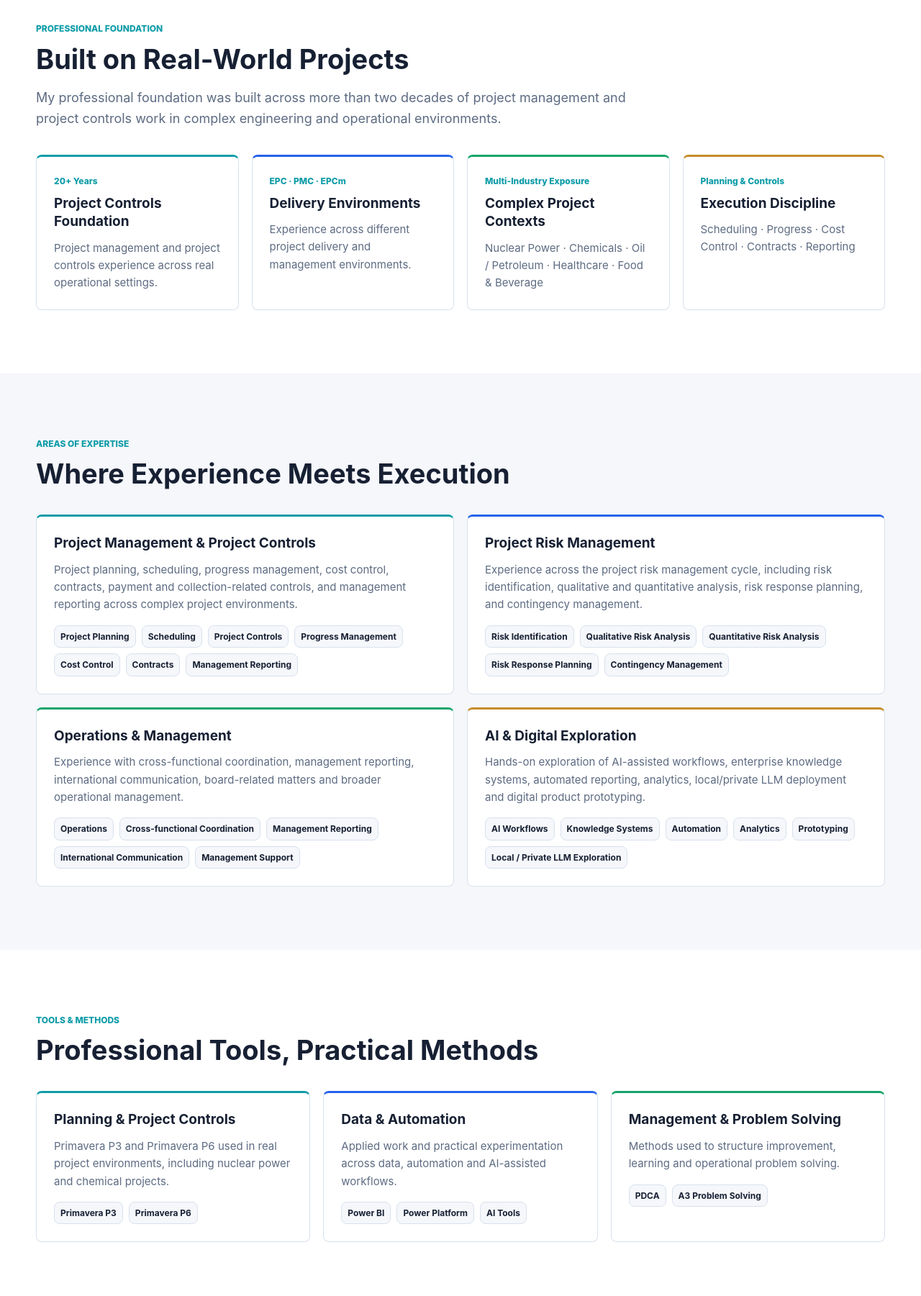
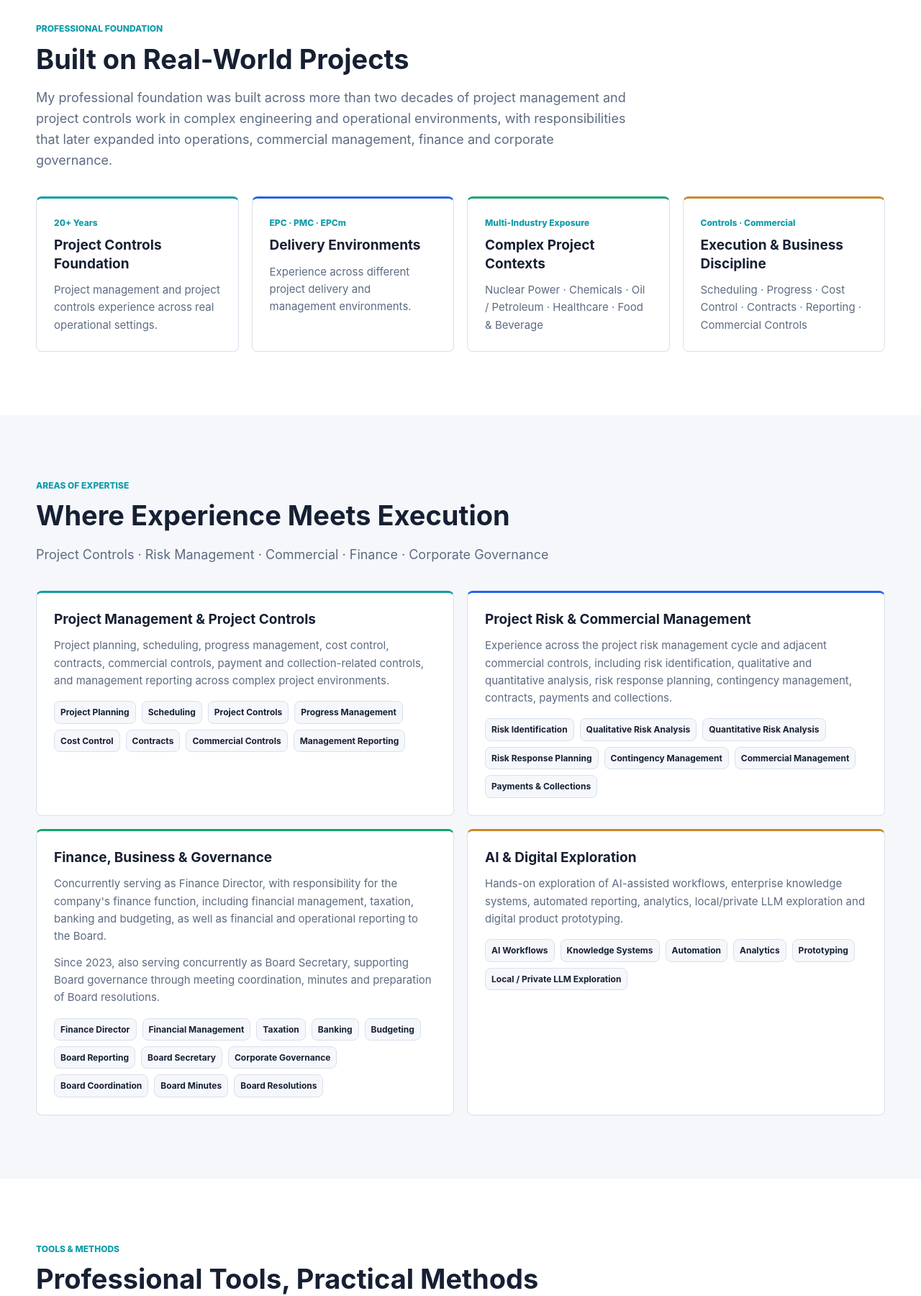
Before and after one commit to jackyshenfenghua/fenghuashen.com, a website: page index.html in a window 1280 px wide. Shown: the part 800-2601 px from the top of the page at 72% size. Drawn offline with Linux system fonts and the light colour scheme.

Commit message:
feat: enrich professional profile with finance and governance

```diff
--- a/index.html
+++ b/index.html
@@ -112,7 +112,7 @@
           <div class="section-heading">
             <p class="eyebrow">PROFESSIONAL FOUNDATION</p>
             <h2 id="experience-title">Built on Real-World Projects</h2>
-            <p>My professional foundation was built across more than two decades of project management and project controls work in complex engineering and operational environments.</p>
+            <p>My professional foundation was built across more than two decades of project management and project controls work in complex engineering and operational environments, with responsibilities that later expanded into operations, commercial management, finance and corporate governance.</p>
           </div>
           <div class="foundation-grid">
             <article>
@@ -131,9 +131,9 @@
               <p>Nuclear Power · Chemicals · Oil / Petroleum · Healthcare · Food &amp; Beverage</p>
             </article>
             <article>
-              <p class="card-kicker">Planning &amp; Controls</p>
-              <h3>Execution Discipline</h3>
-              <p>Scheduling · Progress · Cost Control · Contracts · Reporting</p>
+              <p class="card-kicker">Controls · Commercial</p>
+              <h3>Execution &amp; Business Discipline</h3>
+              <p>Scheduling · Progress · Cost Control · Contracts · Reporting · Commercial Controls</p>
             </article>
           </div>
         </div>
@@ -144,11 +144,12 @@
           <div class="section-heading">
             <p class="eyebrow">AREAS OF EXPERTISE</p>
             <h2 id="expertise-title">Where Experience Meets Execution</h2>
+            <p>Project Controls · Risk Management · Commercial · Finance · Corporate Governance</p>
           </div>
           <div class="expertise-grid">
             <article>
               <h3>Project Management &amp; Project Controls</h3>
-              <p>Project planning, scheduling, progress management, cost control, contracts, payment and collection-related controls, and management reporting across complex project environments.</p>
+              <p>Project planning, scheduling, progress management, cost control, contracts, commercial controls, payment and collection-related controls, and management reporting across complex project environments.</p>
               <ul class="tag-list" aria-label="Project management and controls keywords">
                 <li>Project Planning</li>
                 <li>Scheduling</li>
@@ -156,34 +157,44 @@
                 <li>Progress Management</li>
                 <li>Cost Control</li>
                 <li>Contracts</li>
+                <li>Commercial Controls</li>
                 <li>Management Reporting</li>
               </ul>
             </article>
             <article>
-              <h3>Project Risk Management</h3>
-              <p>Experience across the project risk management cycle, including risk identification, qualitative and quantitative analysis, risk response planning, and contingency management.</p>
-              <ul class="tag-list" aria-label="Project risk management keywords">
+              <h3>Project Risk &amp; Commercial Management</h3>
+              <p>Experience across the project risk management cycle and adjacent commercial controls, including risk identification, qualitative and quantitative analysis, risk response planning, contingency management, contracts, payments and collections.</p>
+              <ul class="tag-list" aria-label="Project risk and commercial management keywords">
                 <li>Risk Identification</li>
                 <li>Qualitative Risk Analysis</li>
                 <li>Quantitative Risk Analysis</li>
                 <li>Risk Response Planning</li>
                 <li>Contingency Management</li>
+                <li>Commercial Management</li>
+                <li>Payments &amp; Collections</li>
               </ul>
             </article>
             <article>
-              <h3>Operations &amp; Management</h3>
-              <p>Experience with cross-functional coordination, management reporting, international communication, board-related matters and broader operational management.</p>
-              <ul class="tag-list" aria-label="Operations and management keywords">
-                <li>Operations</li>
-                <li>Cross-functional Coordination</li>
-                <li>Management Reporting</li>
-                <li>International Communication</li>
-                <li>Management Support</li>
+              <h3>Finance, Business &amp; Governance</h3>
+              <p>Concurrently serving as Finance Director, with responsibility for the company's finance function, including financial management, taxation, banking and budgeting, as well as financial and operational reporting to the Board.</p>
+              <p>Since 2023, also serving concurrently as Board Secretary, supporting Board governance through meeting coordination, minutes and preparation of Board resolutions.</p>
+              <ul class="tag-list" aria-label="Finance and corporate governance keywords">
+                <li>Finance Director</li>
+                <li>Financial Management</li>
+                <li>Taxation</li>
+                <li>Banking</li>
+                <li>Budgeting</li>
+                <li>Board Reporting</li>
+                <li>Board Secretary</li>
+                <li>Corporate Governance</li>
+                <li>Board Coordination</li>
+                <li>Board Minutes</li>
+                <li>Board Resolutions</li>
               </ul>
             </article>
             <article>
               <h3>AI &amp; Digital Exploration</h3>
-              <p>Hands-on exploration of AI-assisted workflows, enterprise knowledge systems, automated reporting, analytics, local/private LLM deployment and digital product prototyping.</p>
+              <p>Hands-on exploration of AI-assisted workflows, enterprise knowledge systems, automated reporting, analytics, local/private LLM exploration and digital product prototyping.</p>
               <ul class="tag-list" aria-label="AI and digital exploration keywords">
                 <li>AI Workflows</li>
                 <li>Knowledge Systems</li>
@@ -239,7 +250,7 @@
             <p class="eyebrow">FEATURED PROJECT</p>
             <h2 id="project-title">AI-Powered Operations Management System</h2>
             <p class="section-subtitle">AOMS</p>
-            <p>A working concept exploring how operational data, management workflows, analytics, enterprise knowledge and AI assistance can be brought together in one integrated environment.</p>
+            <p>A working concept exploring how operational data, project controls, commercial activity, finance, management workflows, analytics, enterprise knowledge and AI assistance can be brought together in one integrated environment.</p>
           </div>
           <div class="project-layout">
             <figure class="case-figure">
@@ -251,20 +262,23 @@
             <div class="project-notes" aria-label="AOMS case structure">
               <article>
                 <p class="card-kicker">Context</p>
-                <p>Operational information is often distributed across contracts, project execution, commercial activities, finance, reporting and internal knowledge.</p>
+                <p>Operational information is often distributed across project execution, contracts, commercial activities, finance, management reporting and internal knowledge.</p>
               </article>
               <article>
                 <p class="card-kicker">What I Built</p>
-                <p>A working prototype that brings selected operational data, management workflows, analytics, knowledge retrieval and AI-assisted capabilities into a unified interface.</p>
+                <p>A working prototype that brings selected operational data, management workflows, finance and operational reporting, analytics, knowledge retrieval and AI-assisted capabilities into a unified interface.</p>
               </article>
               <article>
                 <p class="card-kicker">Areas Explored</p>
                 <ul class="tag-list">
+                  <li>Project Controls</li>
                   <li>Contracts</li>
                   <li>Project Execution</li>
                   <li>Commercial Operations</li>
                   <li>Finance</li>
+                  <li>Financial Reporting</li>
                   <li>Management Reporting</li>
+                  <li>Digital Workflows</li>
                   <li>Knowledge Base</li>
                   <li>AI Assistant</li>
                 </ul>
@@ -324,8 +338,9 @@
             <p class="eyebrow">ABOUT</p>
             <h2 id="about-title">A Career Built on Projects — and Still Evolving</h2>
             <p>I've spent more than two decades working across project management, project controls and operations, with experience spanning EPC, PMC and EPCm environments.</p>
-            <p>My background is rooted in complex, real-world projects — planning, scheduling, progress, cost control, contracts, reporting, risk management and cross-functional coordination.</p>
-            <p>Over time, my responsibilities expanded beyond project controls into broader operational and management work. More recently, I've been exploring how AI, automation and digital tools can make these workflows simpler, faster and more useful — from analytics and automated reporting to enterprise knowledge systems and AI-assisted workflows.</p>
+            <p>My background is rooted in complex, real-world projects — planning, scheduling, progress, cost control, contracts, commercial management, reporting, risk management and cross-functional coordination.</p>
+            <p>That foundation has broadened into additional management responsibilities in finance and corporate governance, including serving concurrently as Finance Director and, since 2023, as Board Secretary.</p>
+            <p>More recently, I've been exploring how AI, automation and digital tools can make these workflows simpler, faster and more useful — from analytics and automated reporting to enterprise knowledge systems and AI-assisted workflows.</p>
             <p>Alongside my professional work, I independently design and build digital products, including iOS applications released on the Apple App Store. Building software gives me another perspective on turning ideas into practical tools people can actually use.</p>
             <p>I'm particularly interested in the space where <strong>deep project experience, operational understanding and emerging technology meet.</strong></p>
           </div>
```
Also changed, not shown: tests/static-check.mjs (+40 -4 lines).
